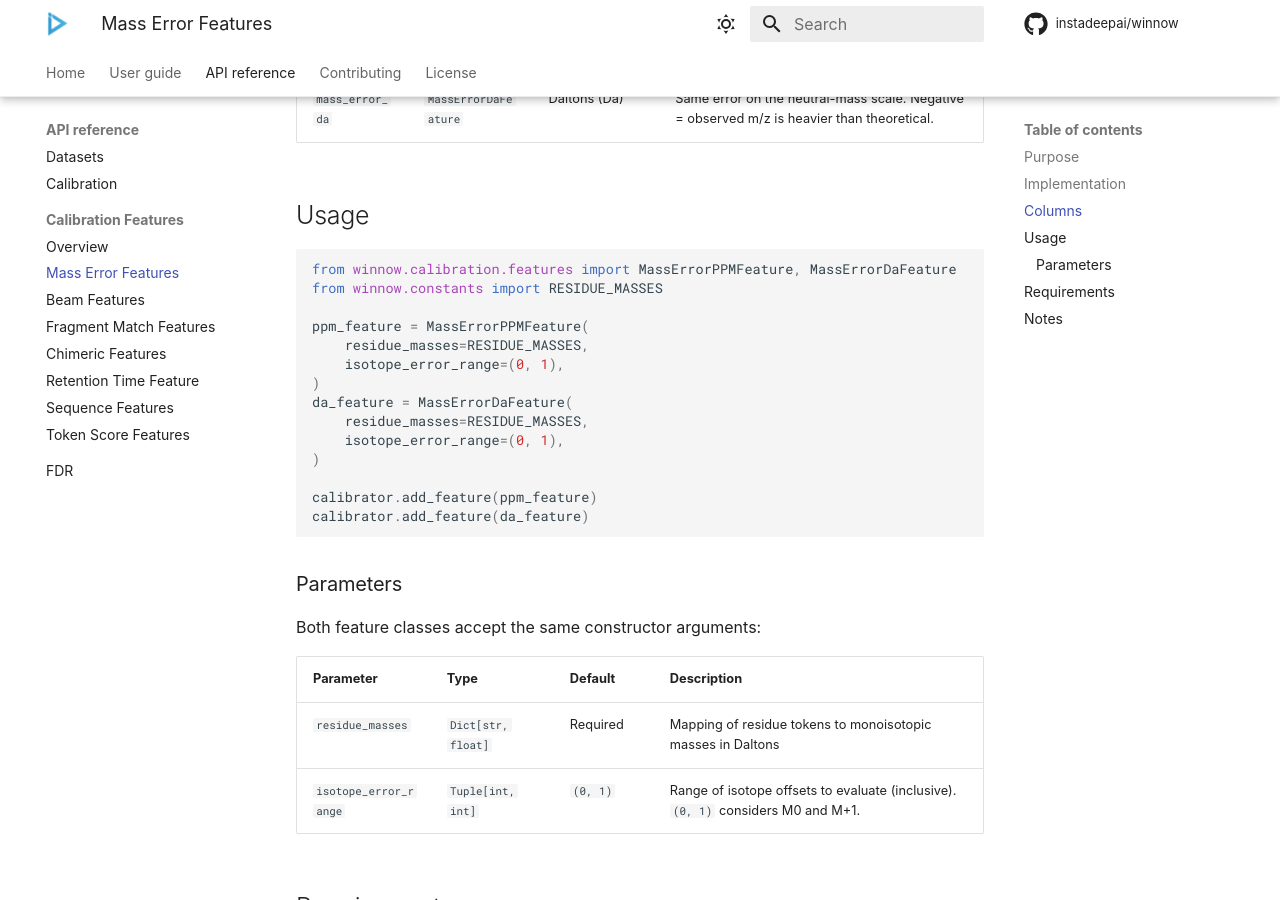
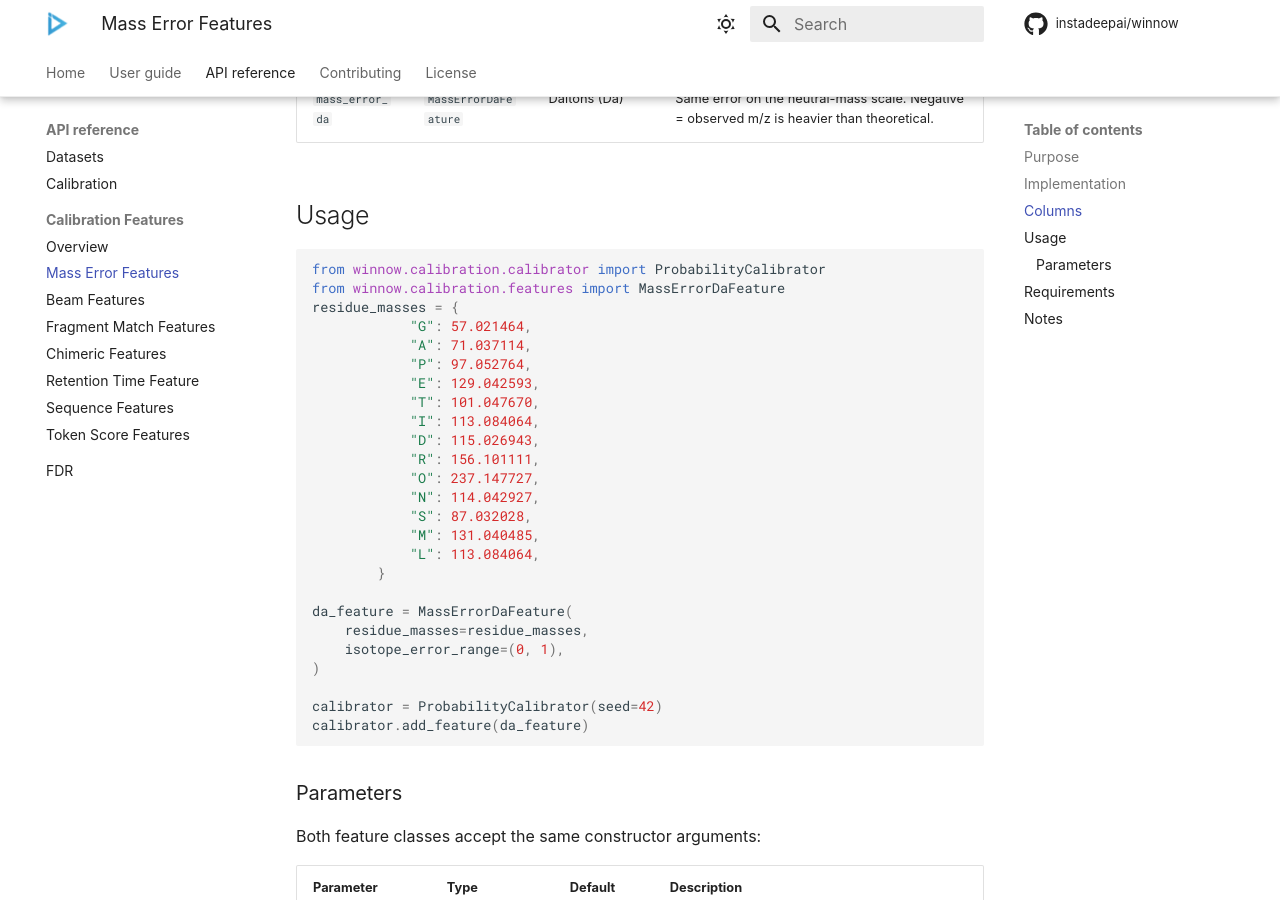
Before and after one commit to instadeepai/winnow, an MkDocs documentation site: the page built from docs/api/features/mass_error.md, in a window 1280 px wide and 900 px high, scrolled down 1553 px. Built offline with MkDocs 1.6.1 and Material for MkDocs 9.7.7, drawn with Linux system fonts in a browser that asks for light colours; some web fonts are replaced; comment, search, counter and statistics services are not loaded.

Commit message:
chore: fix incorrect docs examples

````diff
--- a/docs/api/features/mass_error.md
+++ b/docs/api/features/mass_error.md
@@ -52,19 +52,30 @@ The two outputs are related by `da = ppm × mz_measured / 1e6 × z`.
 ## Usage
 
 ```python
-from winnow.calibration.features import MassErrorPPMFeature, MassErrorDaFeature
-from winnow.constants import RESIDUE_MASSES
+from winnow.calibration.calibrator import ProbabilityCalibrator
+from winnow.calibration.features import MassErrorDaFeature
+residue_masses = {
+            "G": 57.021464,
+            "A": 71.037114,
+            "P": 97.052764,
+            "E": 129.042593,
+            "T": 101.047670,
+            "I": 113.084064,
+            "D": 115.026943,
+            "R": 156.101111,
+            "O": 237.147727,
+            "N": 114.042927,
+            "S": 87.032028,
+            "M": 131.040485,
+            "L": 113.084064,
+        }
 
-ppm_feature = MassErrorPPMFeature(
-    residue_masses=RESIDUE_MASSES,
-    isotope_error_range=(0, 1),
-)
 da_feature = MassErrorDaFeature(
-    residue_masses=RESIDUE_MASSES,
+    residue_masses=residue_masses,
     isotope_error_range=(0, 1),
 )
 
-calibrator.add_feature(ppm_feature)
+calibrator = ProbabilityCalibrator(seed=42)
 calibrator.add_feature(da_feature)
 ```
 
````
Also changed, not shown: docs/api/calibration.md (+16 -2 lines), docs/api/fdr.md (+16 -2 lines).
